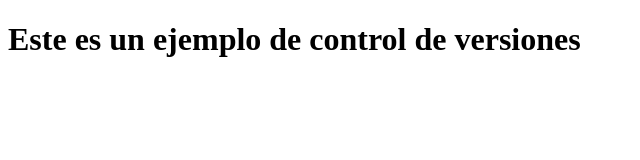
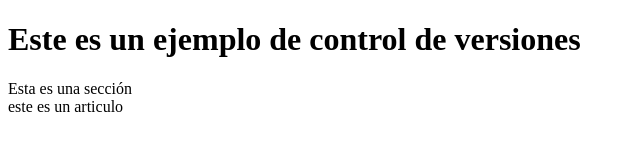
Before and after one commit to Eduarrb/08_git-prototipado, a plain HTML site: page index.html in a window 1280 px wide. Shown: the whole page, without its empty margins (0-640 px from the left). Drawn offline with Linux system fonts and the light colour scheme.

Commit message:
2do comit

```diff
--- a/index.html
+++ b/index.html
@@ -7,5 +7,11 @@
 </head>
 <body>
     <h1>Este es un ejemplo de control de versiones</h1>
+    <section>
+        Esta es una sección
+    </section>
+    <article>
+        este es un articulo
+    </article>
 </body>
 </html>
```
